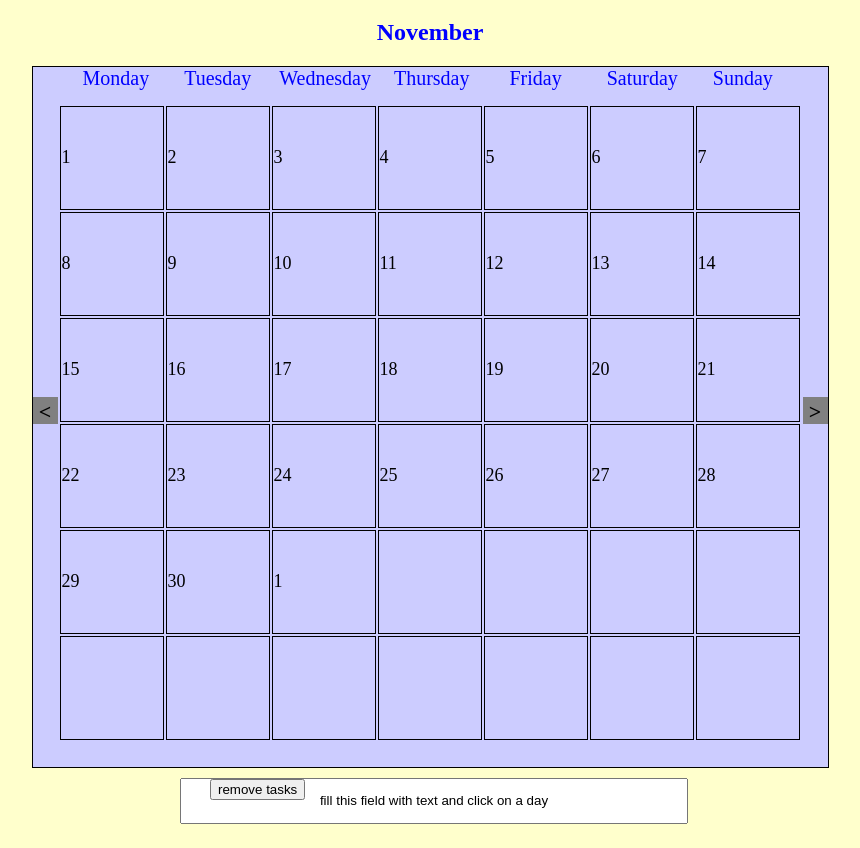
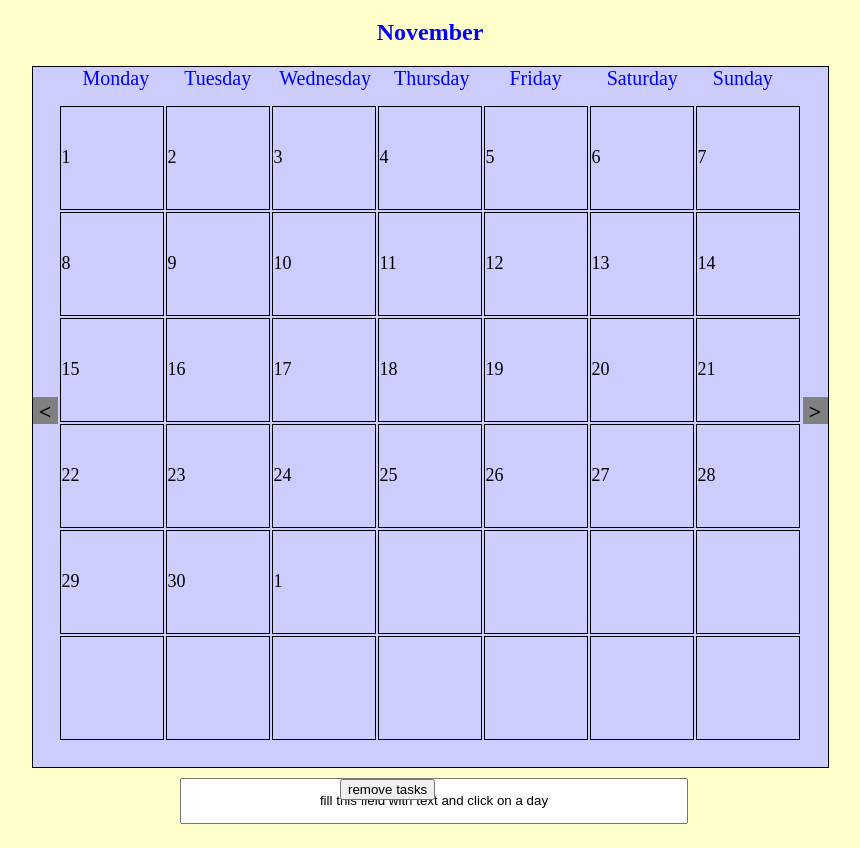
Before and after one commit to nowos/Calendar, a plain HTML site: page index.html in a window 1280 px wide. Shown: the part 61-909 px from the top of the page, without its empty margins (210-1070 px from the left). Drawn offline with nearby package versions, Linux system fonts and the light colour scheme.

Commit message:
Update stylesheet.css

```diff
--- a/stylesheet.css
+++ b/stylesheet.css
@@ -137,5 +137,5 @@ td{
    float: right ;
    position: absolute;
    top: 840px;
-   left: 420px;
+   left: 550px;
 }
```
